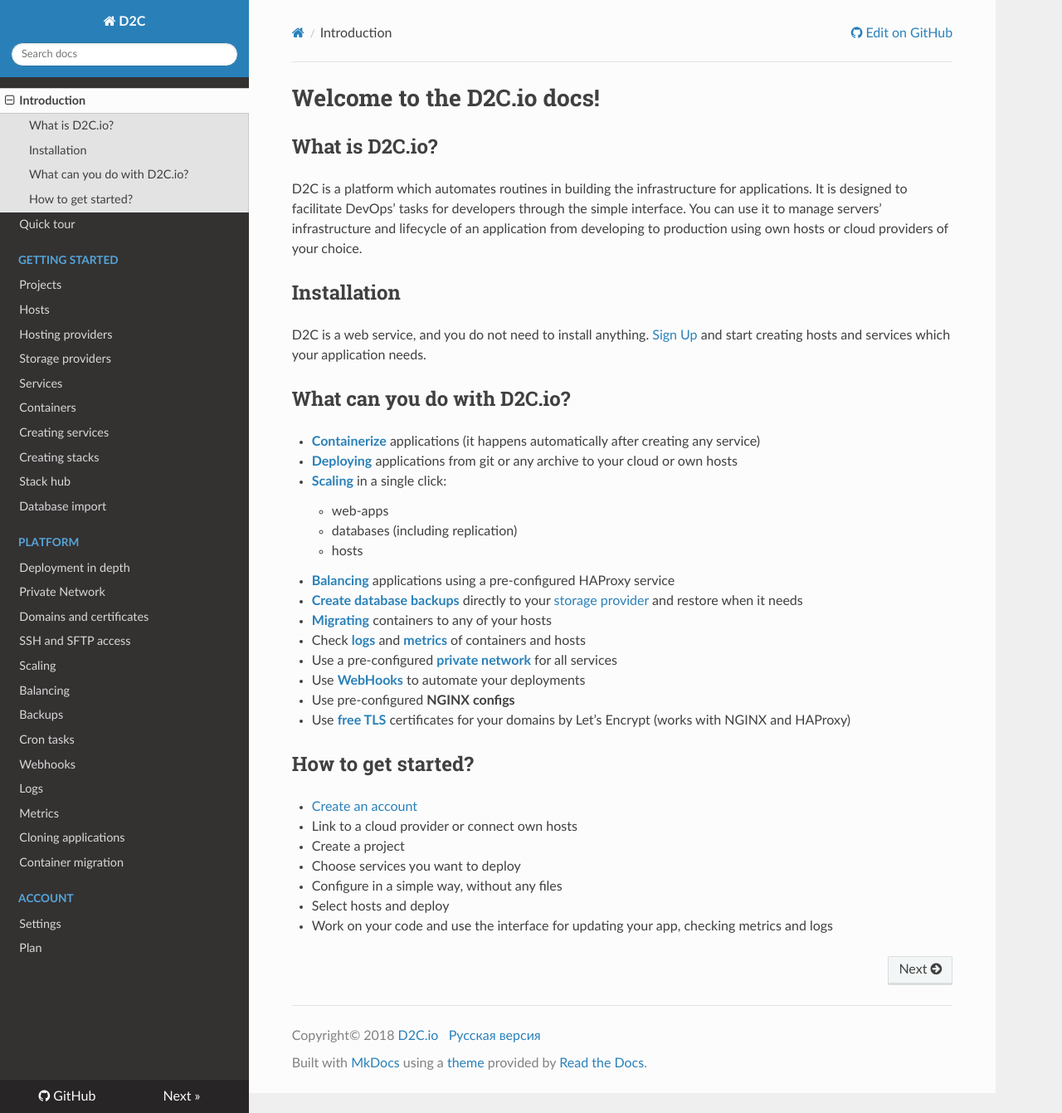
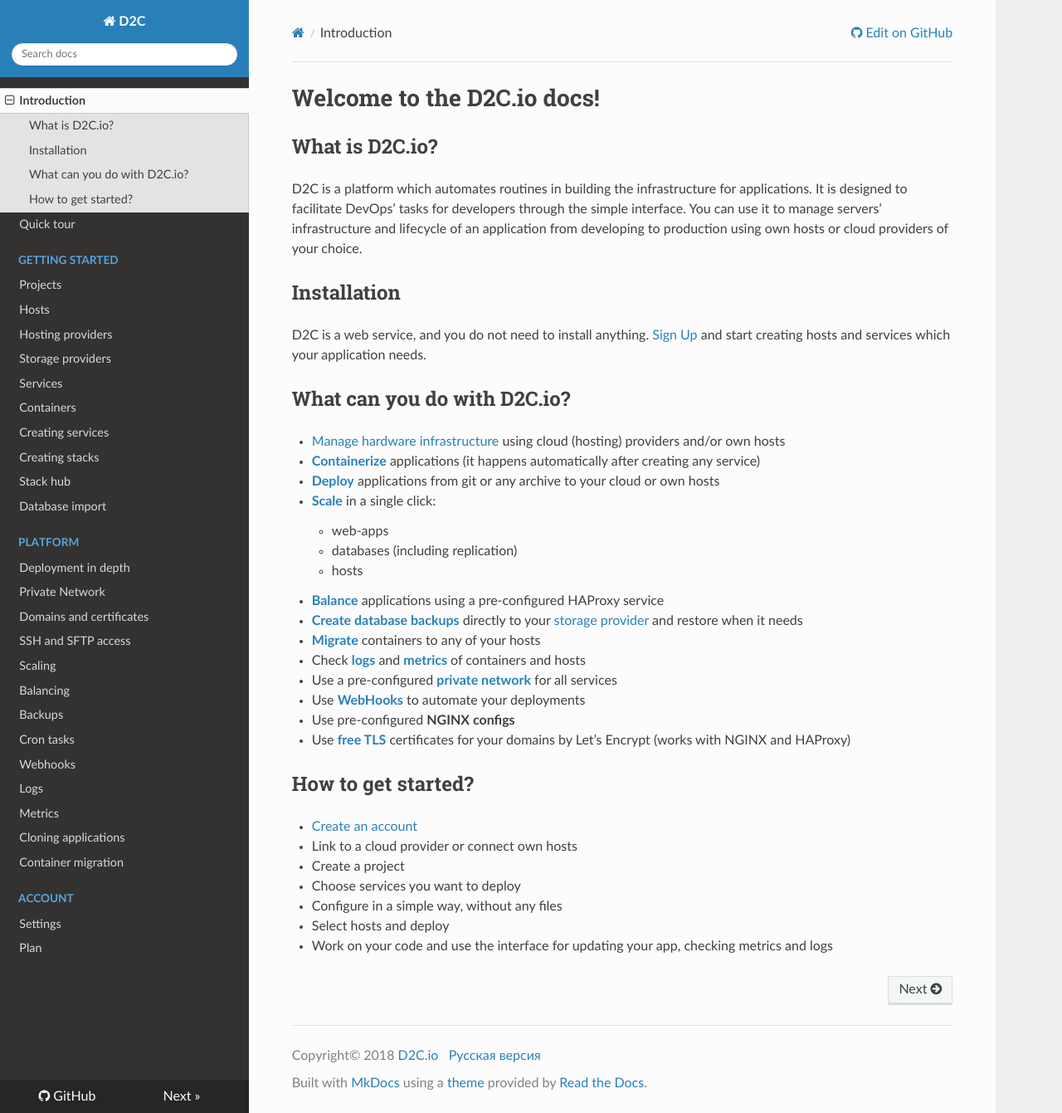
Before and after one commit to d2cio/docs, an MkDocs documentation site: the page built from docs/index.md, in a window 1280 px wide and 1341 px high. Shown: the whole window at 83% size. Built offline with MkDocs 1.6.1, drawn with Linux system fonts in a browser that asks for light colours; nearby versions of some CDN libraries; old or Windows-style settings are respelled for this version of MkDocs.

Commit message:
edited introduction and services pages

```diff
--- a/docs/index.md
+++ b/docs/index.md
@@ -10,15 +10,16 @@ D2C is a web service, and you do not need to install anything. [Sign Up](https:/
 
 ## What can you do with D2C.io?
 
+- [Manage hardware infrastructure](/getting-started/hosts/) using cloud (hosting) providers and/or own hosts
 - [**Containerize**](/getting-started/services/#introduction) applications (it happens automatically after creating any service)
-- [**Deploying**](/platform/deployment/) applications from git or any archive to your cloud or own hosts
-- [**Scaling**](/platform/scaling/) in a single click:
+- [**Deploy**](/platform/deployment/) applications from git or any archive to your cloud or own hosts
+- [**Scale**](/platform/scaling/) in a single click:
     - web-apps
     - databases (including replication)
     - hosts
-- [**Balancing**](/platform/balancing/) applications using a pre-configured HAProxy service
+- [**Balance**](/platform/balancing/) applications using a pre-configured HAProxy service
 - [**Create database backups**](/platform/backups) directly to your [storage provider](/getting-started/storage-providers/) and restore when it needs
-- [**Migrating**](/platform/migration/) containers to any of your hosts
+- [**Migrate**](/platform/migration/) containers to any of your hosts
 - Check [**logs**](/platform/logs/) and [**metrics**](/platform/metrics/) of containers and hosts
 - Use a pre-configured [**private network**](/platform/private-network/) for all services
 - Use [**WebHooks**](/platform/webhooks/) to automate your deployments
```
Also changed, not shown: docs/getting-started/services.md (+1 -1 lines).
